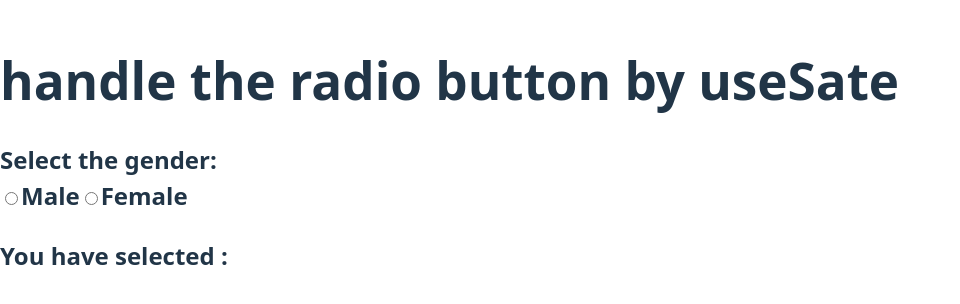
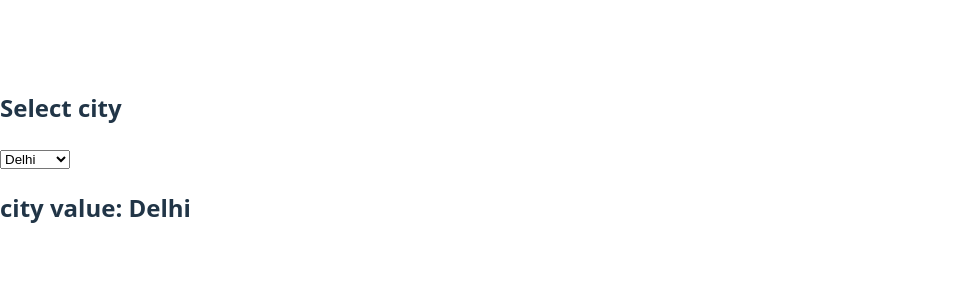
Before and after one commit to AyushSharma-17/React_revsionT1, a React (Vite) app: page / in a window 1280 px wide. Shown: the part 242-546 px from the top of the page, without its empty margins (0-960 px from the left). Built offline with nearby package versions, Linux system fonts and the light colour scheme.

Commit message:
handle dropwon with useState

```diff
--- a/src/App.jsx
+++ b/src/App.jsx
@@ -1,19 +1,17 @@
 import { useState } from "react";
 function App() {
-  const [gender, setGender] = useState('');
+  const [city, setCity] = useState("Delhi")
+
   return (
     <div>
-      <h1>
-        handle the radio button by useSate
-      </h1>
-      <h2>
-        Select the gender:
-        <br />
-        <input type="radio" onChange={(event) => setGender(event.target.value)} name="gender" value={"male"} checked={gender === 'male'} />Male
-        <input type="radio" onChange={(event) => setGender(event.target.value)} name="gender" value={"female"} checked={gender === 'female'} />Female
-        <br />
-        <p>You have selected : {gender}</p>
-      </h2>
+      <h2>Select city</h2>
+      <select onChange={(event) => setCity(event.target.value)} defaultValue={"delhi"}>
+        <option value="delhi">Delhi</option>
+        <option value="mumbai">Mumbai</option>
+        <option value="kolkata">Kolkata</option>
+      </select>
+
+      <h2>city value: {city}</h2>
     </div>
   )
 }
```
Also changed, not shown: 1 other file (tests, documents, lock files or other folders).
